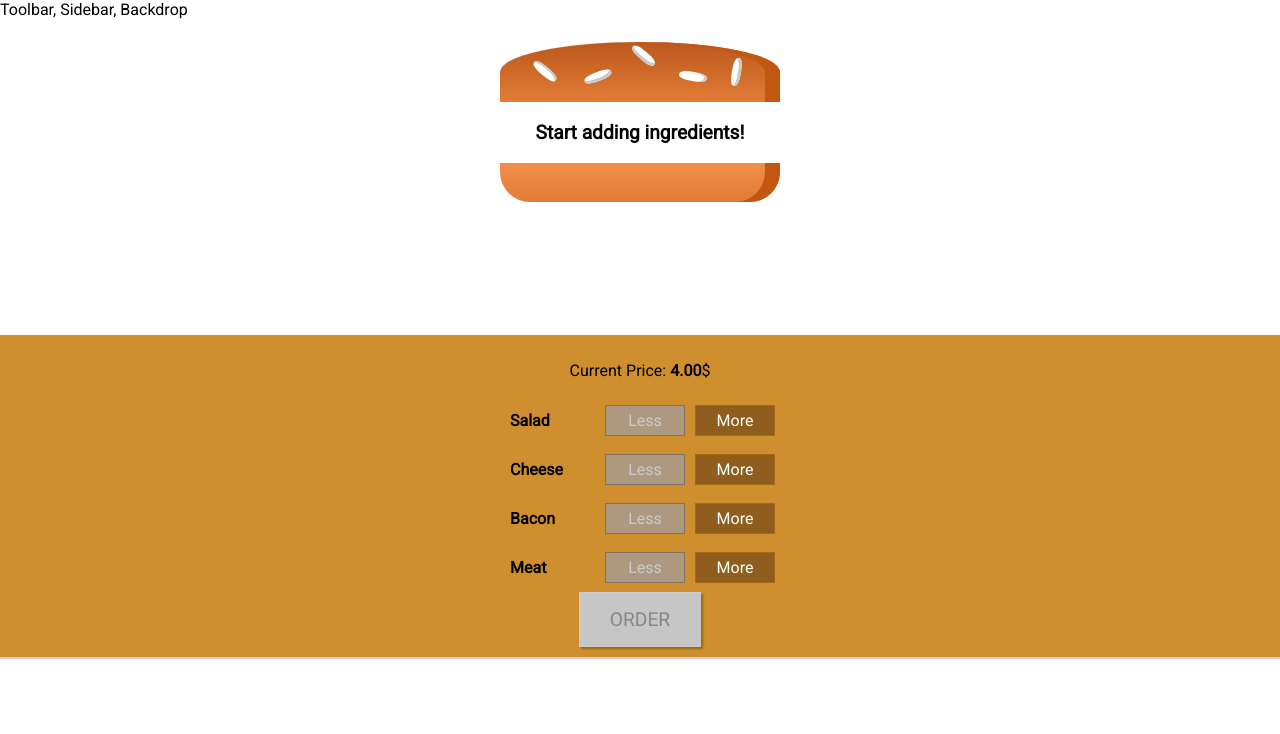
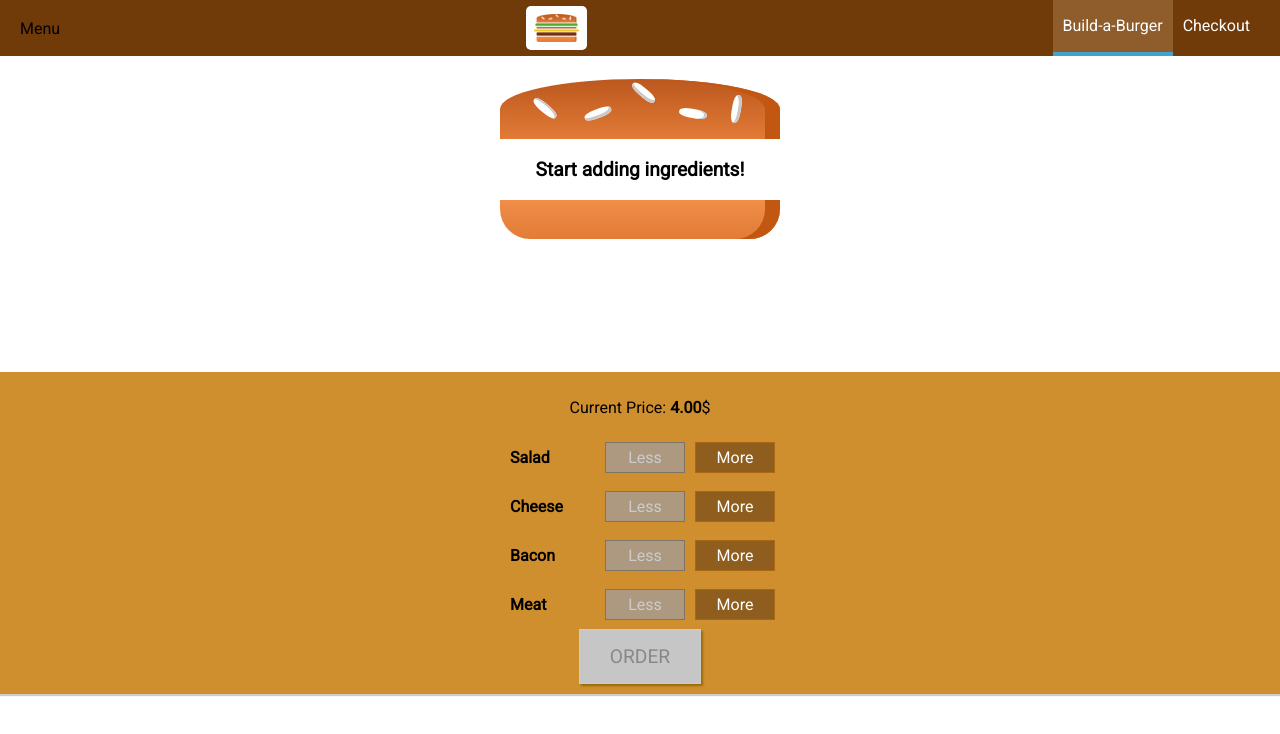
Before and after one commit to lkastenmeier/build-a-burger, a React (Create React App) app: page / in a window 1280 px wide. Shown: the top 734 px of the page. Built offline with nearby package versions, Linux system fonts and the light colour scheme.

Commit message:
add navigation to the toolbar (#4)

```diff
--- a/src/components/Layout/Layout.js
+++ b/src/components/Layout/Layout.js
@@ -1,10 +1,11 @@
 import React from "react";
 import Aux from "../../hoc/Aux";
 import styles from "./Layout.module.css";
+import Toolbar from "../Navigation/Toolbar/Toolbar";
 
 const layout = props => (
   <Aux>
-    <div>Toolbar, Sidebar, Backdrop</div>
+    <Toolbar />
     <main className={styles.content}>{props.children}</main>
   </Aux>
 );
--- a/src/components/Layout/Layout.module.css
+++ b/src/components/Layout/Layout.module.css
@@ -1,3 +1,3 @@
 .content {
-  margin-top: 16px;
+  margin-top: 72px;
 }
--- /dev/null
+++ b/src/components/Logo/Logo.js
@@ -0,0 +1,9 @@
+import React from "react";
+import burgerLogo from "../../assets/images/burger-logo.png";
+import style from "./Logo.module.css";
+const Logo = () => (
+  <div className={style.Logo}>
+    <img src={burgerLogo} alt="burger" />
+  </div>
+);
+export default Logo;
--- /dev/null
+++ b/src/components/Logo/Logo.module.css
@@ -0,0 +1,10 @@
+.Logo {
+  background-color: white;
+  padding: 8px;
+  height: 80%;
+  box-sizing: border-box;
+  border-radius: 5px;
+}
+.Logo img {
+  height: 100%;
+}
--- /dev/null
+++ b/src/components/Navigation/NavigationItems/NavigationItem/NavigationItem.js
@@ -0,0 +1,12 @@
+import React from "react";
+import style from "./NavigationItem.module.css";
+
+const NavigationItem = props => (
+  <li className={style.NavigationItem}>
+    <a className={props.active ? style.active : null} href={props.link}>
+      {props.children}
+    </a>
+  </li>
+);
+
+export default NavigationItem;
--- /dev/null
+++ b/src/components/Navigation/NavigationItems/NavigationItem/NavigationItem.module.css
@@ -0,0 +1,24 @@
+.NavigationItem {
+  margin: 0;
+  box-sizing: border-box;
+  display: flex;
+  height: 100%;
+  align-items: center;
+}
+
+.NavigationItem a {
+  color: white;
+  text-decoration: none;
+  height: 100%;
+  padding: 16px 10px;
+  border-bottom: 4px solid transparent;
+  box-sizing: border-box;
+  display: block;
+}
+.NavigationItem a:hover,
+.NavigationItem a:active,
+.NavigationItem a.active {
+  background-color: #8f5c2c;
+  border-bottom: 4px solid #40a4cb;
+  color: white;
+}
--- /dev/null
+++ b/src/components/Navigation/NavigationItems/NavigationItems.js
@@ -0,0 +1,14 @@
+import React from "react";
+import style from "./NavigationItems.module.css";
+import NavigationItem from "./NavigationItem/NavigationItem";
+
+const NavigationItems = () => (
+  <ul className={style.NavigationItems}>
+    <NavigationItem active link="/">
+      Build-a-Burger
+    </NavigationItem>
+    <NavigationItem link="/">Checkout</NavigationItem>
+  </ul>
+);
+
+export default NavigationItems;
--- /dev/null
+++ b/src/components/Navigation/NavigationItems/NavigationItems.module.css
@@ -0,0 +1,8 @@
+.NavigationItems {
+  margin: 0;
+  padding: 0px;
+  list-style: none;
+  display: flex;
+  align-items: center;
+  height: 100%;
+}
--- /dev/null
+++ b/src/components/Navigation/Toolbar/Toolbar.js
@@ -0,0 +1,15 @@
+import React from "react";
+import style from "./Toolbar.module.css";
+import Logo from "../../Logo/Logo";
+import NavigationItems from "../NavigationItems/NavigationItems";
+
+const Toolbar = () => (
+  <header className={style.Toolbar}>
+    <div>Menu</div>
+    <Logo />
+    <nav>
+      <NavigationItems />
+    </nav>
+  </header>
+);
+export default Toolbar;
--- /dev/null
+++ b/src/components/Navigation/Toolbar/Toolbar.module.css
@@ -0,0 +1,17 @@
+.Toolbar {
+  height: 56px;
+  width: 100%;
+  position: fixed;
+  top: 0;
+  left: 0;
+  background-color: #703b09;
+  display: flex;
+  justify-content: space-between;
+  align-items: center;
+  padding: 0 20px;
+  box-sizing: border-box;
+  z-index: 90;
+}
+.Toolbar nav {
+  height: 100%;
+}
```
Also changed, not shown: src/assets/images/burger-logo.png (added).
